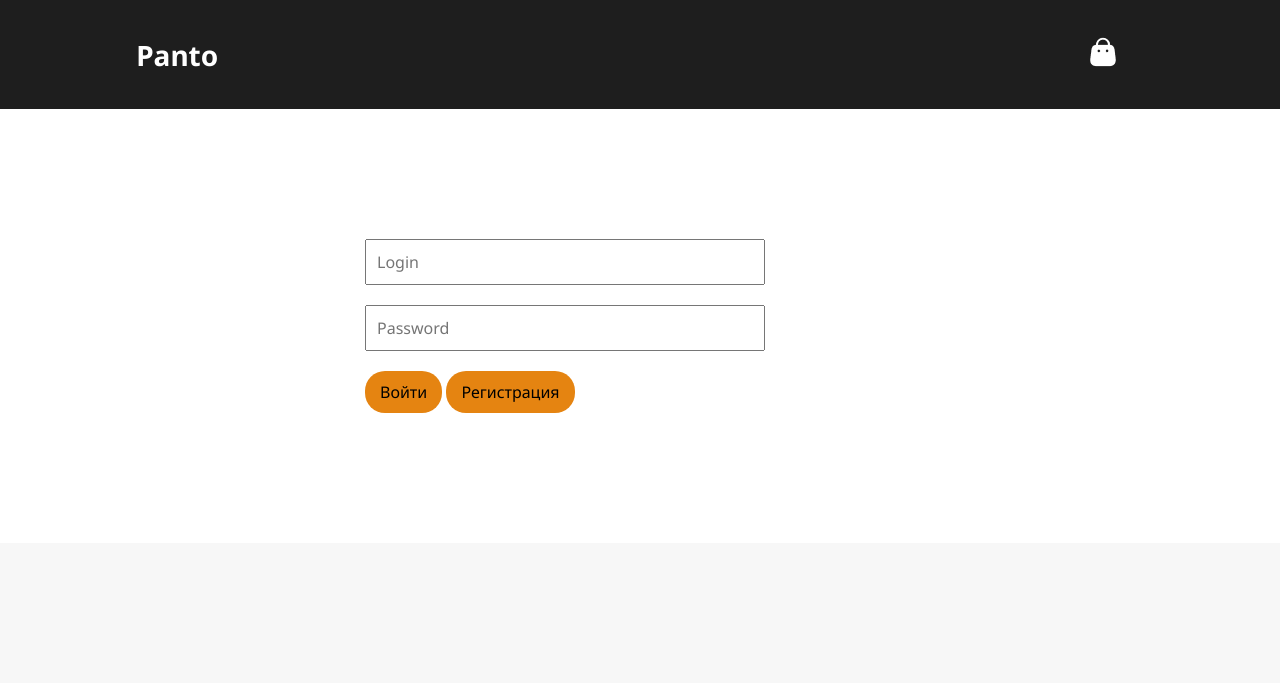
After one commit to labarantus/WebTecnology_Labs, a Flask app: page /login in a window 1280 px wide. The commit adds this page. Shown: the top 683 px of the page. Run offline with Flask 3, Linux system fonts and the light colour scheme; some libraries are stand-ins or nearby versions.

Commit message:
Добавил авторизацию (Егор)

```diff
--- a/config.py
+++ b/config.py
@@ -1,4 +1,5 @@
 import os
+import datetime
 
 """
     Модуль с описанием конфигурации для приложения Flask
@@ -9,3 +10,8 @@ class Config(object):
     SQLALCHEMY_TRACK_MODIFICATIONS = False
     # Параметр для подключения БД
     SQLALCHEMY_DATABASE_URI = f'sqlite:///{os.path.join(os.path.abspath(os.path.dirname(__file__)), "appdb.sqlite")}'
+    SECRET_KEY = 'usatu2024code'
+    SESSION_COOKIE_NAME = 'user_sid'
+    SESSION_COOKIE_HTTPONLY = True
+    SESSION_COOKIE_SECURE = False
+    PERMANENT_SESSION_LIFETIME = datetime.timedelta(minutes=10)
--- a/labapp/dbservice.py
+++ b/labapp/dbservice.py
@@ -2,7 +2,8 @@ from labapp import db
 from datetime import datetime
 from sqlalchemy.sql import text
 from collections import OrderedDict
-
+from flask import session, make_response, redirect, url_for, jsonify
+import bcrypt
 
 """
     В данном модуле реализуются CRUD-методы для работы с БД.
@@ -107,3 +108,60 @@ def update_contact_req_by_id(id, json_data):
     except Exception as e:
         db.session.rollback()
         return {'message': str(e)}
+
+# Поиск аккаунта пользователя в БД
+def login_user(form_data):
+    # Получаем логин и пароль из данных формы
+    username = form_data.get('loginField')
+    password = form_data.get('passField')
+    if username == '':
+        return redirect(url_for('login'))
+    # Ищем пользователя в БД
+    result = db.session.execute(text(f"SELECT * FROM logins WHERE username = '{username}'")).fetchone()
+    # если пользователь не найден переадресуем на страницу /login
+    if result is None:
+        return redirect(url_for('login'))
+    print(result)
+    user = {'username': result[1], 'id': result[0], 'password': result[3]}
+    # если пароль не прошел проверку, переадресуем на страницу /login
+    if not bcrypt.checkpw(password.encode('utf-8'), user.get('password').encode('utf-8')):
+        return redirect(url_for('login'))
+    # иначе регистрируем сессию пользователя (записываем логин пользователя в параметр user) и высылаем cookie "AuthToken"
+    else:
+        response = redirect('/')
+        session['user'] = user['username']
+        session['userId'] = user['id']
+        response.set_cookie('AuthToken', user['username'])
+        return response
+
+
+# Создание пользовательского аккаунта
+def register_user(form_data):
+    # Получаем данные пользователя из формы
+    username = form_data.get('loginField')
+    password = form_data.get('passField')
+    email = form_data.get('emailField')
+    # Проверяем полученные данные на наличие обязательных полей
+    if username == '' or password == '' or email == '':
+        return make_response(jsonify({'message': 'The data entered are not correct!'}), 400)
+    # Создаем хеш пароля с солью
+    salt = bcrypt.gensalt()
+    hashed = bcrypt.hashpw(password.encode('utf-8'), salt).decode('utf-8')
+    try:
+        db.session.execute(text(f"INSERT INTO logins "
+                           f"(username, password, email) "
+                           f"VALUES ("
+                           f"'{username}', "
+                           f"'{hashed}', "
+                           f"'{email}'"
+                           ")"))
+        # Подтверждение изменений в БД
+        db.session.commit()
+        # Переадресуем на страницу авторизации
+        return redirect(url_for('login'))
+        # если возникла ошибка запроса в БД
+    except Exception as e:
+        # откатываем изменения в БД
+        db.session.rollback()
+        # возвращаем response с ошибкой сервера
+        return make_response(jsonify({'message': str(e)}), 500)
--- a/labapp/routes.py
+++ b/labapp/routes.py
@@ -1,8 +1,9 @@
 from labapp import app
 # Подключаем библиотеку для "рендеринга" html-шаблонов из папки templates
-from flask import render_template, make_response, request, Response, jsonify, json
+from flask import render_template, make_response, request, Response, jsonify, json, session, redirect, url_for
 from . import dbservice    # подключение модуля с CRUD-методами для работы с БД из локального пакета
 from collections import OrderedDict
+import functools
 
 
 subjs = ["Furniture", "Shop", "About Us", "Review"]
@@ -21,6 +22,16 @@ rev_texts = ["Terimakasih banyak, kini ruanganku menjadi lebih mewah dan terliha
                  "Makasih Panto, aku sekarang berasa tinggal di apartment karena barang-barang yang terlihat mewah",
                  "Sangat terjangkau untuk kantong saya yang tidak terlalu banyak"]
 
+# Функция-декоратор для проверки авторизации пользователя
+def login_required(route_func):
+    @functools.wraps(route_func)
+    def decorated_route(*args, **kwargs):
+        # Если не установлен параметр сессии user или значение cookie 'AuthToken' не равно логину пользователя
+        if not session.get('user') or request.cookies.get('AuthToken') != session.get('user'):
+            # перенаправляем на страницу авторизации
+            return redirect(url_for('login'))
+        return route_func(*args, **kwargs)
+    return decorated_route
 
 
 @app.route('/')
@@ -37,6 +48,7 @@ def about_us():
     return render_template('about_us.html', subjs_links = zip(subjs, links), title="About Us")
 
 @app.route('/review')
+@login_required
 def review():
     return render_template('review.html', subjs_links = zip(subjs, links),
                            reviews = zip(rev_bg_pics, cl_pics, cl_names, cl_jobs, rev_texts), title="Review")
@@ -112,6 +124,44 @@ def delete_contact_req_by_id(id):
     response = dbservice.delete_contact_req_by_id(id)
     return json_response(response)
 
+# Функция-декоратор для проверки авторизации пользователя
+def login_required(route_func):
+    @functools.wraps(route_func)
+    def decorated_route(*args, **kwargs):
+        # Если не установлен параметр сессии user или значение cookie 'AuthToken' не равно логину пользователя
+        if not session.get('user') or request.cookies.get('AuthToken') != session.get('user'):
+            # перенаправляем на страницу авторизации
+            return redirect(url_for('login'))
+        return route_func(*args, **kwargs)
+    return decorated_route
+
+
+# Страница авторизации
+@app.route('/login', methods=['GET', 'POST'])
+def login():
+    # Если POST-запрос
+    if request.method == 'POST':
+        # если нажата кнопка "Зарегистрировать", переадресуем на страницу регистрации
+        if request.form.get('regBtn') == 'true':
+            return redirect(url_for('register'))
+        # иначе запускаем авторизацию по данным формы
+        else:
+            return dbservice.login_user(request.form)
+    else:
+        return render_template('login.html', title='Login')
+
+
+# Страница регистрации
+@app.route('/register', methods=['GET', 'POST'])
+def register():
+    # Если POST-запрос, регистрируем нового пользователя
+    if request.method == 'POST':
+        return dbservice.register_user(request.form)
+    else:
+        return render_template('register.html', title='Register')
+
+
+
 # Обработка ошибки 400 протокола HTTP (Неверный запрос)
 def bad_request():
     return make_response(jsonify({'error': 'Bad request'}), 400)
--- a/labapp/static/css/style.css
+++ b/labapp/static/css/style.css
@@ -554,3 +554,34 @@ thead {
     background-color: #f58905;
     transform: scale(1.2);
 }
+
+.auth__form{
+
+    max-width: 550px;
+    margin: 100px auto;
+    color: #1E1E1E;
+    padding: 30px 0;;
+}
+
+.auth__form p {
+    margin-bottom: 20px;
+}
+
+.auth__form input {
+    padding: 10px 10px;
+    width: 400px;
+}
+
+.submit-auth-btn {
+    background: rgba(229, 132, 17, 1);
+    padding: 10px 15px;
+    border: none;
+    border-radius: 20px;
+    transition: ease 0.5s
+}
+
+.submit-auth-btn:focus, .submit-auth-btn:hover  {
+    background: #000000;
+    color: #ffffff;
+
+}
--- /dev/null
+++ b/labapp/templates/login.html
@@ -0,0 +1,14 @@
+{% extends 'base.html' %}
+
+{% block content %}
+
+<form method="POST" action="/login">
+        <div class="auth__form">
+            <p><input name="loginField" type="text" placeholder="Login"></p>
+            <p><input name="passField" type="password" placeholder="Password"></p>
+            <button type="submit" id="sendbtn" class="submit-auth-btn">Войти</button>
+            <button type="submit" id="sendbtn" name="regBtn" value="true" class="submit-auth-btn">Регистрация</button>
+        </div>
+    </form>
+
+{% endblock %}
--- a/labapp/templates/review.html
+++ b/labapp/templates/review.html
@@ -40,8 +40,8 @@
 
         </div>
 
-    <div class="review-form ">
-        <form action="#" id="form" class=""form__body>
+    <div class="review-form">
+        <form action="#" id="form" class="form__body">
         <h1 class="form__title text-center"> Leave your review</h1>
         <div class="form__item">
             <label for="formName" class="form__label">Name*:</label>
```
Also changed, not shown: labapp/templates/register.html (added, +15 -0 lines), appdb.sqlite.
